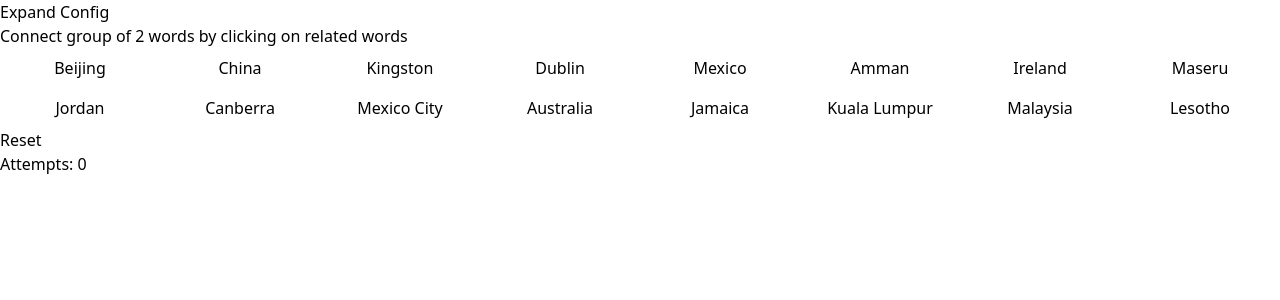
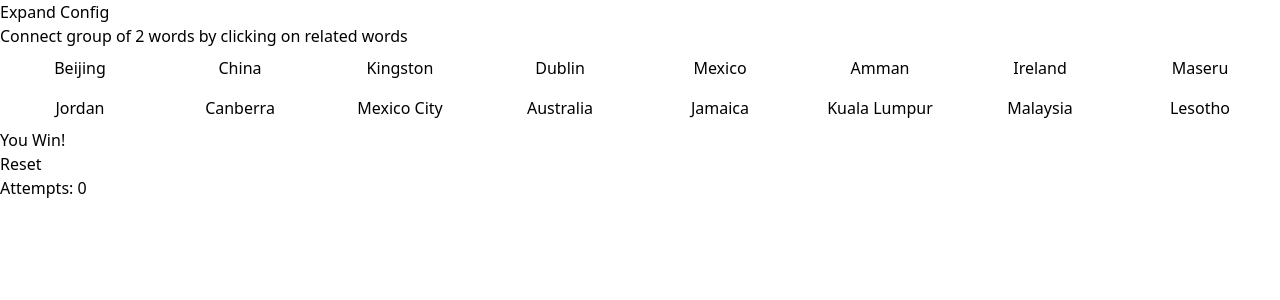
Before and after one commit to Dhirajbhavsar9900/RemctModule5, a React (Vite) app: page / in a window 1280 px wide. Shown: the top 300 px of the page. Built offline with nearby package versions, Linux system fonts and the light colour scheme.

Commit message:
meesage adding

```diff
--- a/src/components/GameBoard.jsx
+++ b/src/components/GameBoard.jsx
@@ -1,24 +1,25 @@
 import React, { useEffect, useState } from "react";
-import { connectedWords } from "./../data"; // Replace this with your words data source
+import { connectedWords } from "./../data";
 
 const GameBoard = ({ groupSize, itemCount, columns, attempts, setAttempts }) => {
   const [words, setWords] = useState([]);
   const [selected, setSelected] = useState([]);
-  const [resetKey, setResetKey] = useState(0); // Unique key to trigger reset
+  const [resetKey, setResetKey] = useState(0);
+  const [gameStatus, setGameStatus] = useState(""); // Track game status (win, lose)
+  const [isGameOver, setIsGameOver] = useState(false); // Track if game is over
 
   useEffect(() => {
     const fetchWords = () => {
       const availableGroups = connectedWords.get(groupSize) || [];
-      const shuffledGroups = shuffleArray(availableGroups); // Shuffle the groups randomly
+      const shuffledGroups = shuffleArray(availableGroups);
       let selectedWords = [];
 
-      // Add full groups until itemCount is reached
       for (let group of shuffledGroups) {
         if (selectedWords.length + groupSize <= itemCount) {
           selectedWords.push(
             ...group.map((word) => ({
               word,
-              group: availableGroups.indexOf(group) + 1,
+              group: availableGroups.indexOf(group) + 1, // Group ID is based on index of group
               status: "neutral",
             }))
           );
@@ -26,18 +27,21 @@ const GameBoard = ({ groupSize, itemCount, columns, attempts, setAttempts }) =>
         if (selectedWords.length >= itemCount) break;
       }
 
-      return shuffleArray(selectedWords); // Shuffle the final words
+      return shuffleArray(selectedWords);
     };
 
+    // Reset game when groupSize, itemCount, or resetKey changes
     setWords(fetchWords());
-    setSelected([]); // Clear any selected words on reset
+    setSelected([]);
+    setGameStatus(""); // Reset game status
+    setIsGameOver(false); // Reset game over flag
   }, [groupSize, itemCount, resetKey]);
 
   const shuffleArray = (array) => array.sort(() => Math.random() - 0.5);
 
   const handleSelection = (selectedWord) => {
     if (selected.length < groupSize && !selected.includes(selectedWord)) {
-      setSelected([...selected, selectedWord]);
+      setSelected((prevSelected) => [...prevSelected, selectedWord]);
     }
   };
 
@@ -46,46 +50,51 @@ const GameBoard = ({ groupSize, itemCount, columns, attempts, setAttempts }) =>
       const isMatch = selected.every((word) => word.group === selected[0].group);
 
       if (isMatch) {
-        // Mark words as correct and trigger animation
         setWords((prev) =>
           prev.map((word) =>
             selected.includes(word) ? { ...word, status: "correctPending" } : word
           )
         );
 
-        // Set a timeout to mark words as removed after 1.5 seconds (animation time)
         setTimeout(() => {
           setWords((prev) =>
-            prev.filter((word) => !selected.includes(word)) // Remove matched words after animation
+            prev.filter((word) => !selected.includes(word))
           );
-        }, 1500); // Animation time (1.5 seconds)
+        }, 1500);
       } else {
-        // Mark incorrect words for visual feedback (keep red color for 2 seconds)
         setWords((prev) =>
           prev.map((word) =>
             selected.includes(word) ? { ...word, status: "incorrect" } : word
           )
         );
 
-        // Reset the incorrect visual feedback after 2 seconds (keep red for a brief period)
         setTimeout(() => {
           setWords((prev) =>
             prev.map((word) =>
               selected.includes(word) ? { ...word, status: "neutral" } : word
             )
           );
-        }, 2000); // Reset time for incorrect selection (2 seconds)
+        }, 2000);
       }
 
-      // Clear selection and increment attempts
       setSelected([]);
-      setAttempts(attempts + 1);
+      setAttempts((prevAttempts) => prevAttempts + 1); // Safe state update with functional form
     }
   }, [selected]);
 
+  useEffect(() => {
+    const allCorrect = words.every((word) => word.status === "correctPending");
+
+    if (allCorrect) {
+      setGameStatus("win");
+      setIsGameOver(true); // Game ends with a win
+    }
+  }, [words]);
+
   const handleReset = () => {
-    setAttempts(0); // Reset attempts count
-    setResetKey((prev) => prev + 1); // Trigger game board reinitialization
+    setAttempts(0);
+    setResetKey((prev) => prev + 1);
+    setIsGameOver(false); // Reset game over flag
   };
 
   return (
@@ -93,14 +102,13 @@ const GameBoard = ({ groupSize, itemCount, columns, attempts, setAttempts }) =>
       <h1 className="text-xl font-bold text-center mb-4">
         Connect group of {groupSize} words by clicking on related words
       </h1>
-      {/* Word Buttons */}
       <div
         className="flex flex-wrap justify-center"
         style={{
           maxWidth: `${columns * 500}px`,
-          gap: "8px", // Reduce the space between the buttons
-          margin: "0 auto", // Centers the container
-          transition: "all 1.5s ease", // Smooth transition for layout change
+          gap: "8px",
+          margin: "0 auto",
+          transition: "all 1.5s ease",
         }}
       >
         {words.map((word, index) => (
@@ -115,16 +123,15 @@ const GameBoard = ({ groupSize, itemCount, columns, attempts, setAttempts }) =>
                 ? "bg-green-500 text-white opacity-100 transition-opacity duration-1500"
                 : selected.includes(word)
                 ? "bg-blue-500 text-white"
-                : "bg-gray-200 text-black"
+                : "bg-pink-700 text-white"
             }`}
             style={{
-              flex: `0 1 calc(100% / ${columns} - 10px)`, // Adjust width calculation based on columns
-              boxShadow : `0 1 calc(100% / ${columns} - 10px)`, // Adjust
-              minWidth: "160px", // Ensure a minimum width for the buttons
-              height: "40px", // Fix the height of the buttons to be uniform
-              opacity: word.status === "correctPending" ? 0 : 1, // Use opacity for smooth fade-out effect
-              visibility: word.status === "correctPending" ? "hidden" : "visible", // Hide after fade-out
-              transition: "opacity 1.5s ease, visibility 1.5s ease", // Apply smooth visibility and opacity transition
+              flex: `0 1 calc(100% / ${columns} - 10px)`,
+              minWidth: "160px",
+              height: "40px",
+              opacity: word.status === "correctPending" ? 0 : 1,
+              visibility: word.status === "correctPending" ? "hidden" : "visible",
+              transition: "opacity 1.5s ease, visibility 1.5s ease",
             }}
             onClick={() => handleSelection(word)}
           >
@@ -133,7 +140,19 @@ const GameBoard = ({ groupSize, itemCount, columns, attempts, setAttempts }) =>
         ))}
       </div>
 
-      {/* Reset Button */}
+      {/* Conditional rendering for win/lose message */}
+      {isGameOver ? (
+        <div className="mt-4 text-center">
+          <h2 className="text-3xl font-bold text-green-500">
+            {gameStatus === "win" ? "You Win!" : "You Lose!"}
+          </h2>
+        </div>
+      ) : (
+        <div className="mt-4 text-center">
+          <h2 className="text-3xl font-bold text-red-500">Game In Progress...</h2>
+        </div>
+      )}
+
       <div className="text-center mt-6">
         <button
           onClick={handleReset}
@@ -143,7 +162,6 @@ const GameBoard = ({ groupSize, itemCount, columns, attempts, setAttempts }) =>
         </button>
       </div>
 
-      {/* Attempts Counter */}
       <p className="text-center mt-2">Attempts: {attempts}</p>
     </div>
   );
```
